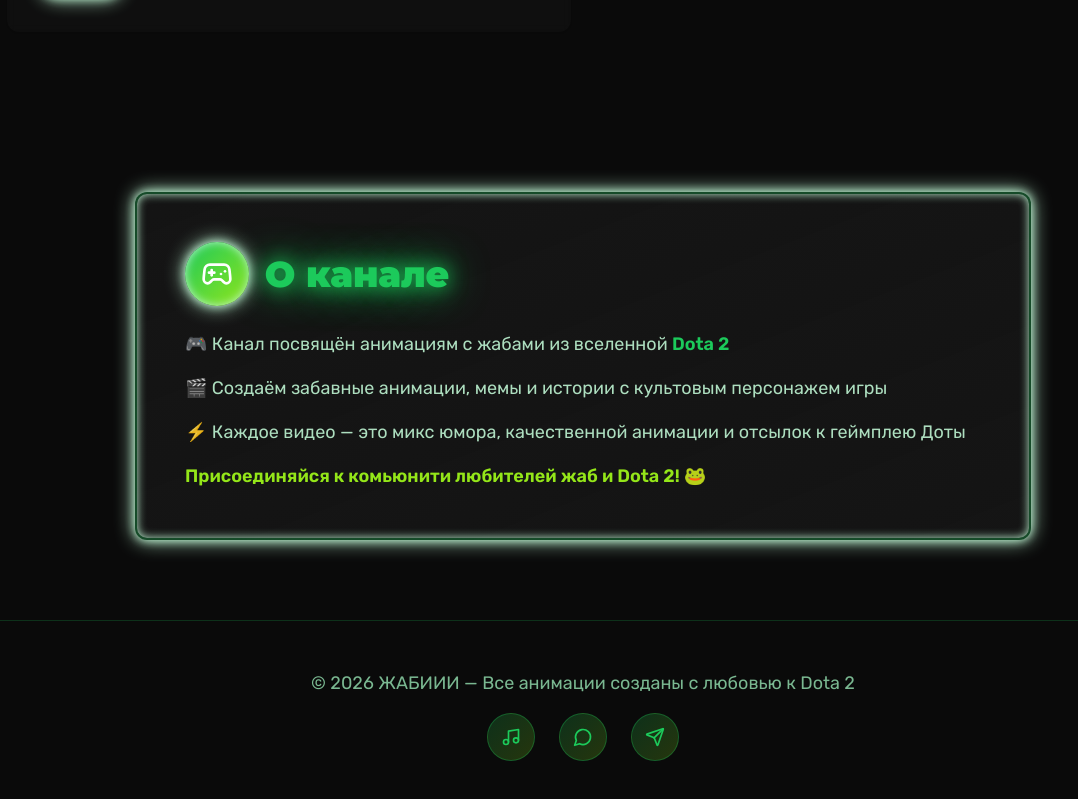
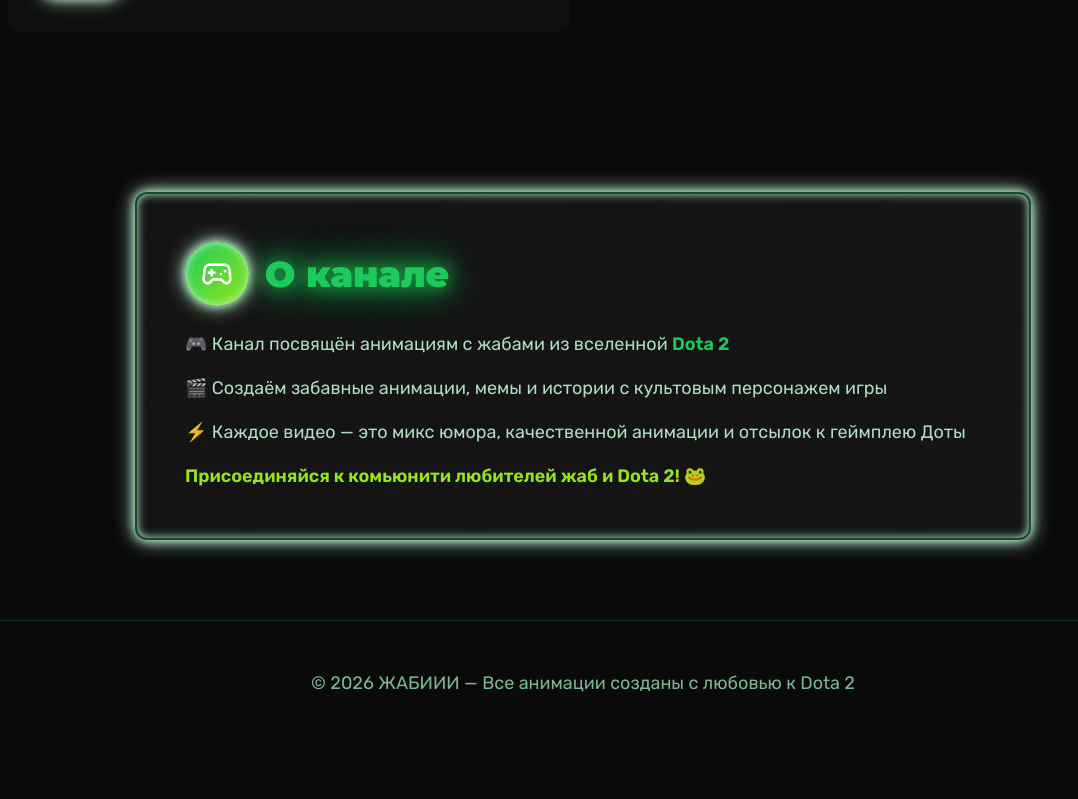
Before and after one commit to pr-poehali-dev/jaba-animation-site, a React (Vite) app: page / in a window 1280 px wide. Shown: the part 1336-2135 px from the top of the page, without its empty margins (57-1135 px from the left). After the commit the page ends 2081 px from the top, so only its background shows below. Built offline with nearby package versions, Linux system fonts and the light colour scheme.

Commit message:
Удалены кнопки из футера

```diff
--- a/src/pages/Index.tsx
+++ b/src/pages/Index.tsx
@@ -185,18 +185,7 @@ const Index = () => {
 
       <footer className="relative py-12 px-4 border-t border-primary/20">
         <div className="max-w-6xl mx-auto text-center">
-          <p className="text-muted-foreground text-lg mb-4">© 2026 ЖАБИИИ — Все анимации созданы с любовью к Dota 2</p>
-          <div className="flex justify-center gap-6">
-            {socialLinks.map((social) => (
-              <a
-                key={social.name}
-                href={social.url}
-                className="w-12 h-12 rounded-full bg-gradient-to-br from-primary/20 to-secondary/20 flex items-center justify-center hover-glow border border-primary/30"
-              >
-                <Icon name={social.icon} size={20} className="text-primary" />
-              </a>
-            ))}
-          </div>
+          <p className="text-muted-foreground text-lg">© 2026 ЖАБИИИ — Все анимации созданы с любовью к Dota 2</p>
         </div>
       </footer>
     </div>
```
